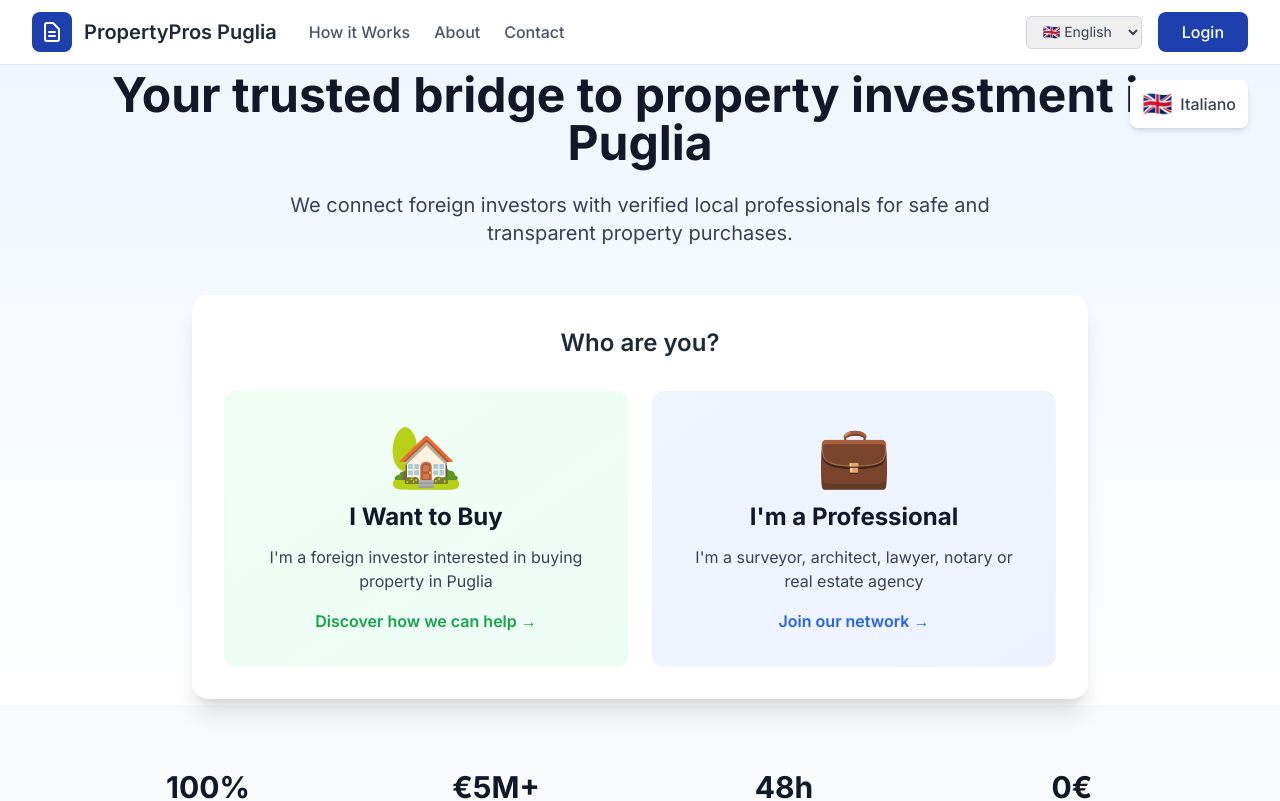
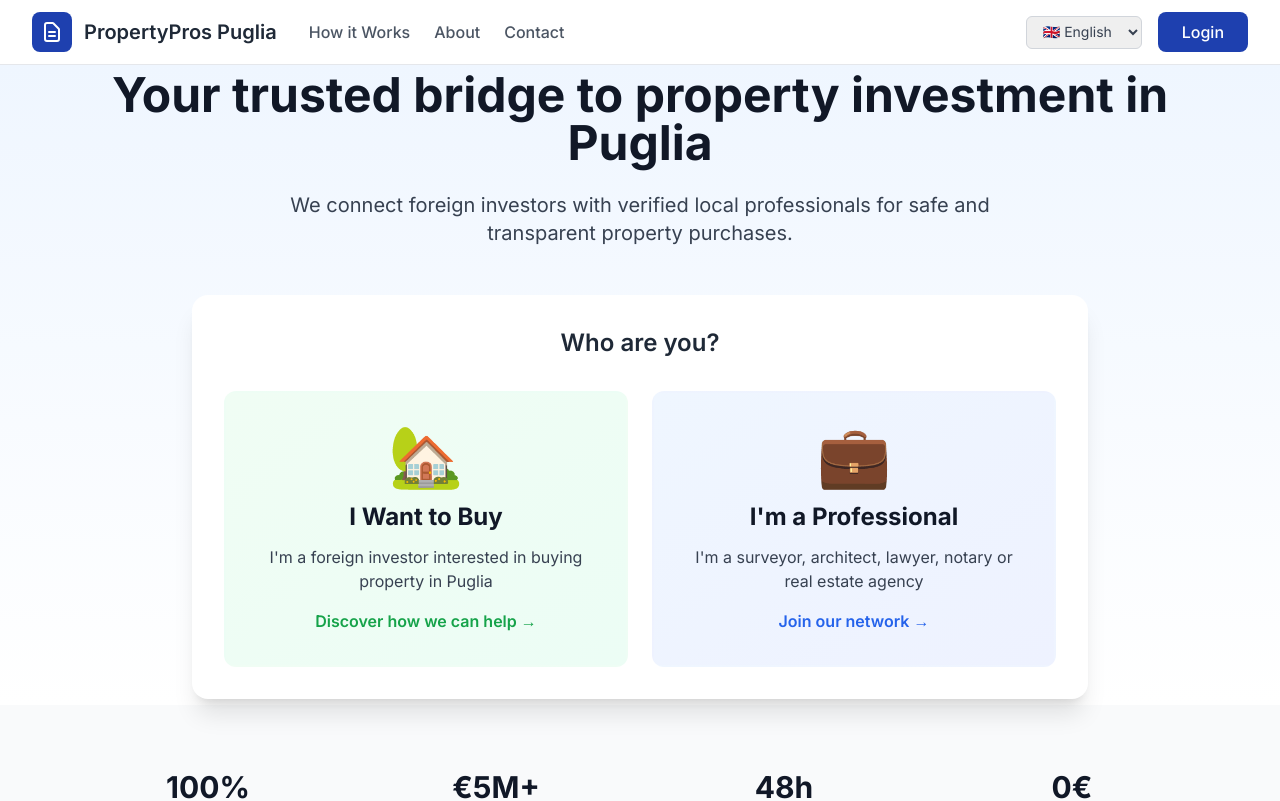
Before and after one commit to Geppix140269/PropertyProsDB, a Next.js app: page / in a window 1280 px wide. Shown: the top 801 px of the page. Built offline with nearby package versions, Linux system fonts and the light colour scheme.

Commit message:
Update page.tsx

```diff
--- a/app/page.tsx
+++ b/app/page.tsx
@@ -10,16 +10,6 @@ export default function HomePage() {
       {/* Simple Hero - Immediate Choice */}
       <section className="min-h-[80vh] bg-gradient-to-b from-blue-50 to-white flex items-center">
         <div className="max-w-6xl mx-auto px-4 sm:px-6 lg:px-8 text-center">
-          {/* Language Toggle - Top Right */}
-          <div className="absolute top-20 right-8">
-            <button
-              onClick={() => setLanguage(language === 'it' ? 'en' : 'it')}
-              className="flex items-center space-x-2 px-3 py-2 bg-white rounded-lg shadow-md hover:shadow-lg transition-all text-gray-700 font-medium"
-            >
-              <span className="text-2xl">{language === 'en' ? '🇬🇧' : '🇮🇹'}</span>
-              <span>{language === 'en' ? 'Italiano' : 'English'}</span>
-            </button>
-          </div>
 
           {/* Main Message */}
           <h1 className="text-4xl md:text-5xl font-bold text-gray-900 mb-6">
```
